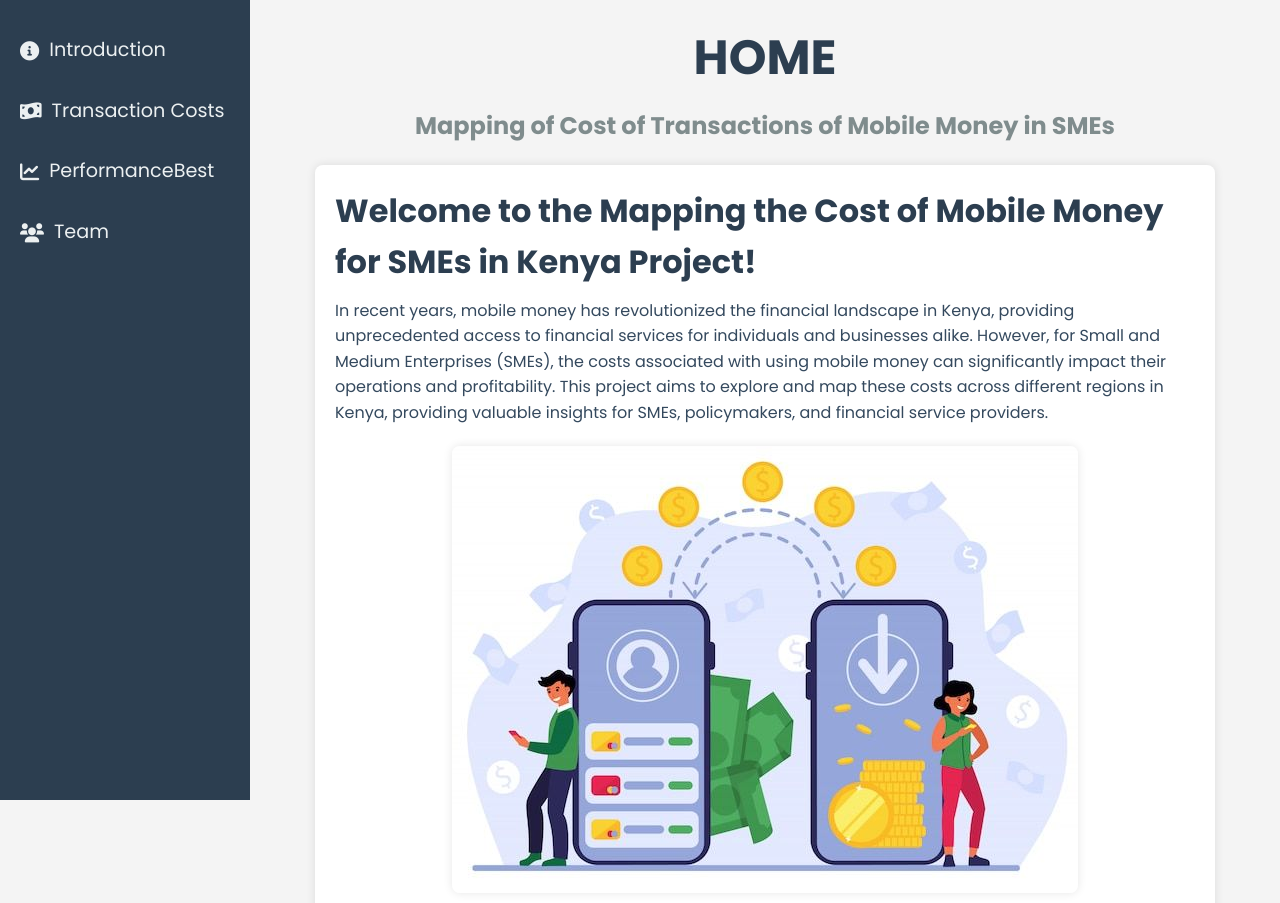
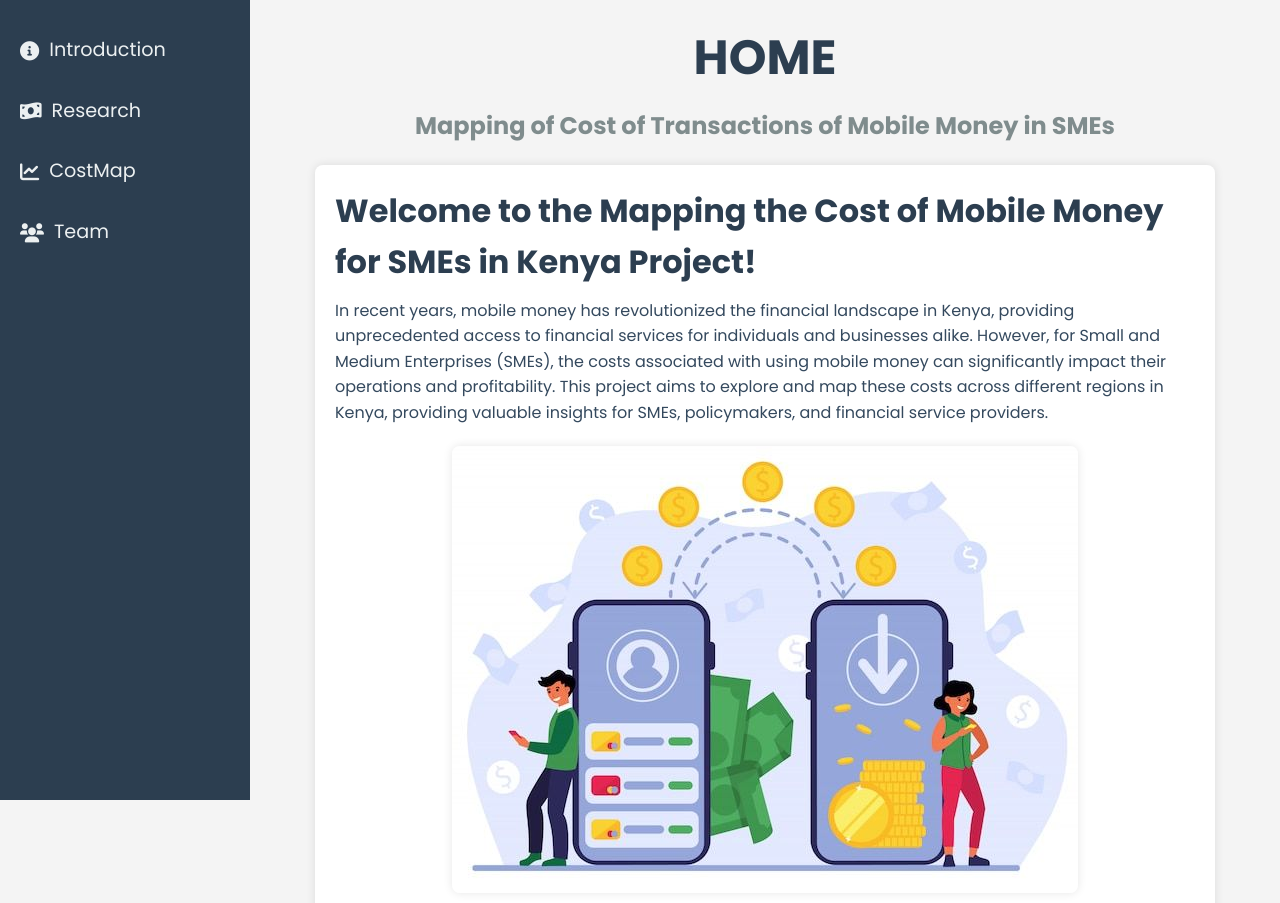
Before and after one commit to Sheilla04/mobibudget, a plain HTML site: page index.html in a window 1280 px wide. Shown: the top 903 px of the page. Drawn offline with Linux system fonts and the light colour scheme.

Commit message:
Update index.html

```diff
--- a/index.html
+++ b/index.html
@@ -12,8 +12,8 @@
     <nav class="sidebar">
         <ul>
             <li><a href="#introduction"><i class="fas fa-info-circle"></i> Introduction</a></li>
-            <li><a href="#transaction-costs"><i class="fas fa-money-bill-wave"></i> Transaction Costs</a></li>
-            <li><a href="#performancebest"><i class="fas fa-chart-line"></i> PerformanceBest</a></li>
+            <li><a href="#Research"><i class="fas fa-money-bill-wave"></i> Research</a></li>
+            <li><a href="#CostMap"><i class="fas fa-chart-line"></i> CostMap</a></li>
             <li><a href="#team"><i class="fas fa-users"></i> Team</a></li>
         </ul>
     </nav>
@@ -96,13 +96,13 @@
                     </li>
                 </ul>
             </section>
-            <section id="performancebest">
-                <h2>PerformanceBest</h2>
-                <p>Informed by our comprehensive research on the cost of mobile money for SMEs in Kenya, we are excited to introduce PerformanceBest.
+            <section id="CostMap">
+                <h2>CostMap</h2>
+                <p>Informed by our comprehensive research on the cost of mobile money for SMEs in Kenya, we are excited to introduce CostMap.
                     This innovative tool is designed to help small and medium enterprises better manage and reduce the costs associated with mobile money transactions.</p>
                 <h3>Why we developed this product</h3>
                 <p>Our research showed that frequent mobile money transaction fees significantly impact SME profitability, with costs varying widely by region and provider. SMEs often lack the tools to optimize these expenses.
-                    In response, we developed the SME Mobile Money Cost Optimizer to help businesses manage and reduce these costs effectively.</p>
+                    In response, we developed the SME Mobile Money Cost Optimizer, CostMap, to help businesses manage and reduce these costs effectively.</p>
                 <h3>Key Features</h3>
                 <ul>
                     <li>Cost Analysis <br>
```
